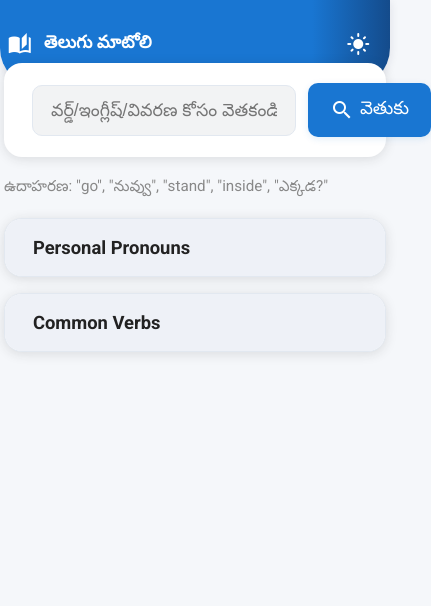
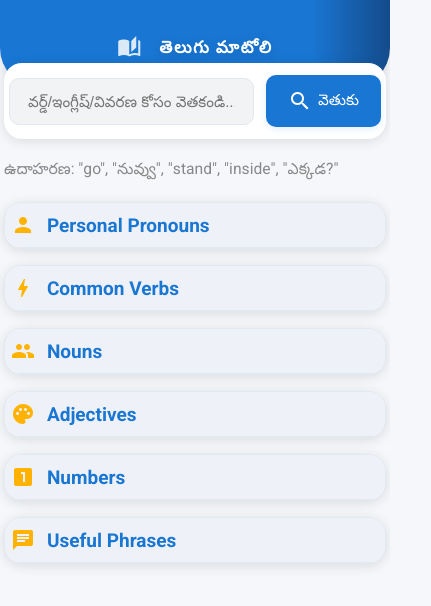
Before and after one commit to arjun939201/matelugutalli, a plain HTML site: page index.html in a window 390 px wide. Shown: the whole page, 431 px wide, since content can reach past the window. Drawn offline with Linux system fonts and the light colour scheme.

Commit message:
Update index.html

```diff
--- a/index.html
+++ b/index.html
@@ -3,7 +3,7 @@
 <head>
 <meta charset="UTF-8">
 <meta name="viewport" content="width=device-width, initial-scale=1.0">
-<title>తెలుగు మాటోలి - Vocabulary Master</title>
+<title>తెలుగు మాటోలి - Vocabulary Study</title>
 <link href="https://fonts.googleapis.com/css2?family=Roboto:wght@400;500;700&display=swap" rel="stylesheet">
 <link href="https://fonts.googleapis.com/icon?family=Material+Icons" rel="stylesheet">
 <style>
@@ -20,257 +20,153 @@
   --header-height: 88px;
   --table-border: #e2e8f0;
 }
-* { box-sizing: border-box; }
-body {
-  font-family: 'Roboto', Arial, sans-serif;
-  background: var(--background);
-  margin: 0;
-  padding: 0;
-  color: var(--text-main);
-}
-header {
-  width: 100%;
-  background: linear-gradient(90deg, #1976d2 80%, #144b8b 100%);
-  color: #fff;
-  padding: 24px 0 18px 0;
-  box-shadow: 0 2px 10px rgba(30,30,60,0.11);
-  border-bottom-left-radius: 40px;
-  border-bottom-right-radius: 40px;
-  display: flex;
-  align-items: center;
-  justify-content: space-between;
-  min-height: var(--header-height);
-  padding: 0 2vw;
-}
-header h1 {
-  font-size: 2em;
-  font-weight: 700;
-  margin: 0;
-}
-header .material-icons { font-size: 2.5em; vertical-align: middle; margin-right: 12px; }
-#modeToggle {
-  cursor: pointer;
-  font-size: 1.8em;
-}
-.container {
-  max-width: 900px;
-  margin: 0 auto;
-  padding: 0 2vw;
-}
-.search-card {
-  background: var(--surface);
-  box-shadow: var(--shadow);
-  border-radius: var(--card-radius);
-  margin: -25px auto var(--section-gap) auto;
-  padding: 20px 28px;
-  display: flex;
-  align-items: center;
-  gap: 12px;
-  position: relative;
-  z-index: 3;
-}
-.search-card input[type="text"] {
-  flex: 1;
-  padding: 14px 18px;
-  font-size: 1.1em;
-  border: 1px solid #e2e8f0;
-  border-radius: 10px;
-  background: #f2f3f4;
-  outline: none;
-  transition: border 0.18s;
-}
-.search-card input[type="text"]:focus {
-  border: 1.5px solid var(--primary);
-  background: #eaf3ff;
-}
-.search-card button {
-  background: var(--primary);
-  color: #fff;
-  border: none;
-  border-radius: 10px;
-  padding: 14px 22px;
-  font-size: 1.14em;
-  font-weight: 500;
-  cursor: pointer;
-  box-shadow: 0 2px 7px #1976d220;
-  transition: background 0.23s;
-  display: flex;
-  align-items: center;
-  gap: 6px;
-}
-.search-card button:hover { background: #125cab; }
-.search-hint { font-size: 0.95em; color: #888; margin-top: 4px; }
-
-.accordion { margin: var(--section-gap) 0; }
-.accordion-section { margin: 16px 0; border-radius: var(--card-radius); overflow: hidden; box-shadow: var(--shadow); border: 1px solid var(--table-border); background: var(--surface);}
-.accordion-header { padding: 18px 28px; cursor: pointer; font-size: 1.15em; font-weight: 600; display: flex; align-items: center; justify-content: space-between; background:#eef1f7; transition: background 0.2s; user-select: none;}
-.accordion-header.active { background: #dbeafc; }
-.accordion-content { padding: 0 0 22px 0; display: none; animation: fade-in 0.5s; }
-.accordion-content.active { display: block; }
-
-.vocab-card { background: #fff; padding: 16px; margin:12px 0; border-radius: 14px; box-shadow: var(--shadow); position: relative; transition: transform 0.18s; }
-.vocab-card:hover { transform: translateY(-2px); }
-.vocab-word { font-size: 1.25em; font-weight: 700; color: var(--primary);}
-.vocab-meaning { font-size: 1em; color: var(--text-light); margin-top: 4px;}
-.vocab-translit { font-style: italic; font-size:0.95em; color:#555; margin-top:2px;}
-.card-buttons { margin-top: 6px; display: flex; gap: 6px;}
-.sound-btn { background: var(--accent); color: #fff; border:none; border-radius:50%; width:34px; height:34px; display:flex; align-items:center; justify-content:center; cursor:pointer; box-shadow:0 2px 8px #ffb30033; transition:0.18s;}
-.sound-btn:hover { background:#ff8800; }
-.transliteration-btn { background: var(--primary); color:#fff; border:none; border-radius:8px; padding:4px 8px; font-size:0.9em; cursor:pointer; transition:0.18s;}
-.transliteration-btn:hover{background:#125cab;}
-.quiz-btn { background: var(--accent); color:#fff; border:none; border-radius:12px; padding:6px 12px; font-weight:600; cursor:pointer; transition:0.18s;}
-.quiz-btn:hover{background:#ff8800;}
-@keyframes fade-in { from{opacity:0;transform:translateY(20px);} to{opacity:1;transform:none;} }
-
-.popup { position:fixed; top:0; left:0; width:100%; height:100%; background:rgba(0,0,0,0.55); display:none; align-items:center; justify-content:center; z-index:9999;}
-.popup.active{display:flex;}
-.popup-content { background:#fff; padding:24px; border-radius:18px; max-width:400px; width:90%; text-align:center; box-shadow: var(--shadow);}
-.popup-content h2{margin-top:0;}
-.popup-content button{margin-top:14px;padding:8px 16px; border:none;border-radius:8px;background:var(--primary);color:#fff;font-weight:600; cursor:pointer;}
-.popup-content button:hover{background:#125cab;}
-
-.dark { background:#1e1e1e; color:#eee;}
-.dark .surface { background:#2b2b2b;}
-.dark .vocab-card { background:#2b2b2b; box-shadow: 0 2px 10px #00000055;}
-.dark .search-card { background:#2b2b2b; border:1px solid #444; }
-.dark .accordion-section { background:#2b2b2b; border:1px solid #444; }
-.dark .accordion-header { background:#3a3a3a; color:#fff; }
-.dark .accordion-header.active { background:#505050; }
-.dark .dropdown-content { background:#3a3a3a; color:#fff; }
-
-@media(max-width:700px){.container{padding:0 1vw;} header h1{font-size:1.4em;}}
-@media(max-width:500px){header h1{font-size:1.1em;} header .material-icons,#modeToggle{font-size:1.5em;} }
+*{box-sizing:border-box;}
+body{font-family:'Roboto', Arial, sans-serif;background:var(--background);margin:0;padding:0;color:var(--text-main);}
+header{width:100%;background:linear-gradient(90deg,#1976d2 80%,#144b8b 100%);color:#fff;padding:24px 0 18px 0;box-shadow:0 2px 10px rgba(30,30,60,0.11);border-bottom-left-radius:40px;border-bottom-right-radius:40px;display:flex;align-items:center;justify-content:center;min-height:var(--header-height);}
+header .material-icons{font-size:3em;margin-right:18px;opacity:0.85;}
+header h1{font-size:2.4em;font-weight:700;margin:0;text-shadow:0 2px 10px #144b8b44;letter-spacing:1.5px;line-height:1.1;}
+.container{max-width:900px;margin:0 auto;padding:0 2vw;}
+.search-card{background:var(--surface);box-shadow:var(--shadow);border-radius:var(--card-radius);margin:-25px auto var(--section-gap) auto;padding:20px 28px;display:flex;align-items:center;gap:12px;position:relative;z-index:3;}
+.search-card input[type="text"]{flex:1;padding:14px 18px;font-size:1.1em;border:1px solid #e2e8f0;border-radius:10px;background:#f2f3f4;outline:none;transition:border 0.18s;}
+.search-card input[type="text"]:focus{border:1.5px solid var(--primary);background:#eaf3ff;}
+.search-card button{background:var(--primary);color:#fff;border:none;border-radius:10px;padding:14px 22px;font-size:1.14em;font-weight:500;cursor:pointer;box-shadow:0 2px 7px #1976d220;transition:background 0.23s;display:flex;align-items:center;gap:6px;}
+.search-card button:hover{background:#125cab;}
+.search-hint{font-size:0.98em;color:#888;margin-top:4px;}
+.accordion{margin:var(--section-gap) 0;}
+.accordion-section{background:var(--surface);box-shadow:var(--shadow);border-radius:var(--card-radius);margin:16px 0;overflow:hidden;transition:box-shadow 0.2s;border:1px solid var(--table-border);}
+.accordion-header{display:flex;align-items:center;gap:12px;padding:18px 28px;cursor:pointer;font-size:1.19em;font-weight:600;color:var(--primary);background:#eef1f7;border-bottom:1px solid #e2e8f0;transition:background 0.2s;user-select:none;}
+.accordion-header .material-icons{color:var(--accent);}
+.accordion-header.active{background:#dbeafc;}
+.accordion-content{padding:0 0 22px 0;display:none;animation:fade-in 0.5s;}
+.accordion-content.active{display:block;}
+.vocab-table{width:100%;border-collapse:collapse;margin:0;}
+.vocab-table th,.vocab-table td{padding:11px 18px;text-align:left;border-bottom:1px solid var(--table-border);}
+.vocab-table th{background:#f6f7fa;font-weight:500;color:#1976d2;font-size:1.07em;letter-spacing:0.5px;}
+.vocab-table td.word-col{font-size:1.17em;font-weight:600;color:var(--text-main);min-width:80px;}
+.vocab-table td.info-col{font-size:1em;color:var(--text-light);font-style:italic;}
+.vocab-table td.eng-col{color:var(--text-light);font-size:1em;}
+.sound-btn{background:var(--accent);color:#fff;border:none;border-radius:50%;width:34px;height:34px;font-size:1.18em;cursor:pointer;box-shadow:0 2px 8px #ffb30033;display:flex;align-items:center;justify-content:center;transition:background 0.18s;}
+.sound-btn:hover{background:#ff8800;}
+.dropdown-content{background:#f6f7fa;padding:10px 20px;font-size:0.98em;color:#333;border-bottom:1px solid #e2e8f0;display:none;animation:fade-in 0.3s;}
+.dropdown-content.active{display:table-row;}
+.dropdown-toggle{background:#eee;border:none;cursor:pointer;font-size:1em;color:var(--primary);}
+.pronunciation{font-style:italic;color:#1976d2;}
+.example{color:#222;}
+.transliteration-btn{background:var(--accent);color:#fff;border:none;border-radius:8px;padding:4px 10px;font-size:0.98em;cursor:pointer;margin-left:6px;transition:background 0.18s;vertical-align:middle;display:inline-flex;align-items:center;}
+.transliteration-btn:hover{background:#ff8800;}
+@keyframes fade-in{from{opacity:0;transform:translateY(20px);}to{opacity:1;transform:none;}}
+/* Voice Popup */
+#voicePopup{display:none;position:fixed;top:0;left:0;width:100%;height:100%;background:rgba(0,0,0,0.6);align-items:center;justify-content:center;z-index:999;}
+#voicePopup .popup-content{background:var(--surface);padding:30px;border-radius:20px;max-width:400px;width:90%;text-align:center;box-shadow:var(--shadow);}
+#voicePopup button.close-popup{margin-top:20px;background:#ff5252;color:#fff;border:none;padding:10px 18px;border-radius:10px;cursor:pointer;font-weight:600;transition:background 0.2s;}
+#voicePopup button.close-popup:hover{background:#d43f3f;}
+@media(max-width:700px){.container{padding:0 1vw;}.accordion-header,.vocab-table th,.vocab-table td{padding:10px 6px;}.search-card{padding:12px 5px;}}
+@media(max-width:500px){header .material-icons{font-size:1.5em;}header h1{font-size:1.05em;}.search-card button,.search-card input[type="text"]{font-size:0.95em;}}
 </style>
 </head>
 <body>
 <header>
-  <div style="display:flex; align-items:center;"><span class="material-icons">auto_stories</span><h1>తెలుగు మాటోలి</h1></div>
-  <span class="material-icons" id="modeToggle" title="Toggle Dark/Light Mode">light_mode</span>
+  <span class="material-icons">auto_stories</span>
+  <h1>తెలుగు మాటోలి</h1>
 </header>
 <div class="container">
   <div class="search-card">
     <input type="text" id="searchInput" placeholder="వర్డ్/ఇంగ్లీష్/వివరణ కోసం వెతకండి...">
-    <button onclick="searchWord()"><span class="material-icons">search</span> వెతుకు</button>
+    <button onclick="searchWord()"><span class="material-icons" style="vertical-align:middle;">search</span> వెతుకు</button>
   </div>
   <div class="search-hint">ఉదాహరణ: "go", "నువ్వు", "stand", "inside", "ఎక్కడ?"</div>
+  <div class="accordion-section" id="searchSection" style="display:none;">
+    <div class="accordion-header active">
+      <span class="material-icons">search</span> ఫలితాలు
+    </div>
+    <div class="accordion-content active" id="searchResult">ఇంకా వెతకలేదు.</div>
+  </div>
 
-  <div class="accordion" id="vocabAccordion"></div>
+  <div class="accordion">
+    <!-- Cards will be rendered here dynamically -->
+    <div class="accordion-section">
+      <div class="accordion-header" onclick="toggleAccordion(this)">
+        <span class="material-icons">person</span> Personal Pronouns
+      </div>
+      <div class="accordion-content" id="pronounsTable"></div>
+    </div>
+    <div class="accordion-section">
+      <div class="accordion-header" onclick="toggleAccordion(this)">
+        <span class="material-icons">bolt</span> Common Verbs
+      </div>
+      <div class="accordion-content" id="verbsTable"></div>
+    </div>
+    <div class="accordion-section">
+      <div class="accordion-header" onclick="toggleAccordion(this)">
+        <span class="material-icons">people</span> Nouns
+      </div>
+      <div class="accordion-content" id="nounsTable"></div>
+    </div>
+    <div class="accordion-section">
+      <div class="accordion-header" onclick="toggleAccordion(this)">
+        <span class="material-icons">palette</span> Adjectives
+      </div>
+      <div class="accordion-content" id="adjectivesTable"></div>
+    </div>
+    <div class="accordion-section">
+      <div class="accordion-header" onclick="toggleAccordion(this)">
+        <span class="material-icons">looks_one</span> Numbers
+      </div>
+      <div class="accordion-content" id="numbersTable"></div>
+    </div>
+    <div class="accordion-section">
+      <div class="accordion-header" onclick="toggleAccordion(this)">
+        <span class="material-icons">chat</span> Useful Phrases
+      </div>
+      <div class="accordion-content" id="phrasesTable"></div>
+    </div>
+  </div>
 </div>
 
-<div class="popup" id="voiceTestPopup">
+<!-- Voice Test Popup -->
+<div id="voicePopup">
   <div class="popup-content">
-    <h2>Voice Test</h2>
-    <p id="voiceWordDisplay" style="font-weight:700;font-size:1.3em;"></p>
-    <p>Click microphone and say the word.</p>
-    <button onclick="startVoiceTest()">🎤 Start</button>
-    <p id="voiceTestResult"></p>
-    <button onclick="closeVoicePopup()">Close</button>
+    <h3>Voice Test</h3>
+    <p id="voiceWord">Word: </p>
+    <button onclick="startVoiceTest()">Speak Now</button>
+    <button class="close-popup" onclick="closeVoicePopup()">Close</button>
+    <p id="voiceResult" style="margin-top:10px;font-weight:600;"></p>
   </div>
 </div>
 
 <script>
-// DATA
-const vocabData = {
-  "Personal Pronouns":[
-    {word:"నేను", equivalent:"I", meaning:"nēnu", example:"నేను పుస్తకం చదువుతున్నాను.", pronunciation:"neːnu"},
-    {word:"మేము", equivalent:"We (exclusive)", meaning:"mēmu", example:"మేము బయటికి వెళ్ళాము.", pronunciation:"meːmu"},
-    {word:"మనము", equivalent:"We (inclusive)", meaning:"manamu", example:"మనము కలిసి పని చేద్దాం.", pronunciation:"manamu"},
-    {word:"నువ్వు", equivalent:"You (informal)", meaning:"nuvvu", example:"నువ్వు బాగా ఆడావు.", pronunciation:"nuvvu"},
-    {word:"మీరు", equivalent:"You (formal/plural)", meaning:"meeru", example:"మీరు ఎలా ఉన్నారు?", pronunciation:"miːru"}
-  ],
-  "Common Verbs":[
-    {word:"చేయు", equivalent:"do/make", meaning:"cheyyu", example:"నువ్వు పని చేయు.", pronunciation:"tʃeɪyu"},
-    {word:"వెళ్ళు", equivalent:"go", meaning:"veḷḷu", example:"వెళ్ళు ఇంటికి.", pronunciation:"veɭɭu"},
-    {word:"రా", equivalent:"come", meaning:"rā", example:"ఇక్కడ రా.", pronunciation:"raː"},
-    {word:"తిను", equivalent:"eat", meaning:"tinu", example:"పండ్లు తిను.", pronunciation:"tinu"},
-    {word:"చూడు", equivalent:"see/look", meaning:"chūḍu", example:"చిత్రాన్ని చూడు.", pronunciation:"tʃuːɖu"}
-  ]
+// Accordion toggle
+function toggleAccordion(header) {
+  document.querySelectorAll('.accordion-header').forEach(h => {if(h!==header) h.classList.remove('active');});
+  document.querySelectorAll('.accordion-content').forEach(c => {if(c.previousElementSibling!==header) c.classList.remove('active');});
+  header.classList.toggle('active');
+  let content = header.nextElementSibling;
+  content.classList.toggle('active');
 }
 
-// UTILITIES
-function playSound(text, lang='te-IN', rate=0.93){
-  if('speechSynthesis' in window){
-    var msg=new SpeechSynthesisUtterance(text);
-    msg.lang=lang; msg.rate=rate; window.speechSynthesis.speak(msg);
-  }else alert("Speech not supported in this browser.");
-}
-function playTransliterationSound(text){ playSound(text,'en-US',0.95); }
+// Sound function
+function playSound(text, lang='te-IN', rate=0.93){if('speechSynthesis'in window){var msg=new SpeechSynthesisUtterance();msg.text=text;msg.lang=lang;msg.rate=rate;window.speechSynthesis.speak(msg);}else{alert("Speech not supported.");}}
+function playTransliterationSound(text, langHint='en-US', rate=0.97){if('speechSynthesis'in window){var msg=new SpeechSynthesisUtterance();msg.text=text;msg.lang=langHint;msg.rate=rate;window.speechSynthesis.speak(msg);}else{alert("Speech not supported.");}}
 
-// ACCORDION & CARDS
-function renderAccordion(){
-  const container=document.getElementById('vocabAccordion');
-  container.innerHTML='';
-  Object.keys(vocabData).forEach(section=>{
-    const sec=document.createElement('div'); sec.className='accordion-section';
-    const header=document.createElement('div'); header.className='accordion-header'; header.innerHTML=`<span>${section}</span>`;
-    header.onclick=()=>{header.classList.toggle('active');content.classList.toggle('active');};
-    const content=document.createElement('div'); content.className='accordion-content';
-    vocabData[section].forEach((item,idx)=>{
-      const card=document.createElement('div'); card.className='vocab-card';
-      card.innerHTML=`<div class="vocab-word">${item.word}</div>
-        <div class="vocab-meaning">${item.equivalent}</div>
-        <div class="vocab-translit">Transliteration: ${item.meaning}</div>
-        <div class="vocab-translit"><b>Example:</b> ${item.example}</div>
-        <div class="card-buttons">
-          <button class="sound-btn" onclick="playSound('${item.word}')"><span class="material-icons">volume_up</span></button>
-          <button class="transliteration-btn" onclick="playTransliterationSound('${item.meaning}')">Translit</button>
-          <button class="quiz-btn" onclick="openVoicePopup('${item.word}')">Voice Test</button>
-        </div>`;
-      content.appendChild(card);
-    });
-    sec.appendChild(header); sec.appendChild(content); container.appendChild(sec);
-  });
-}
-renderAccordion();
+// Dropdown toggle
+function toggleDropdown(idx,target){document.getElementById(`${target}-dropdown-${idx}`).classList.toggle('active');}
 
-// SEARCH
-function searchWord(){
-  const query=document.getElementById("searchInput").value.toLowerCase();
-  if(!query)return alert("ఏదైనా వ్రాయండి...");
-  let results=[];
-  Object.values(vocabData).forEach(arr=>{
-    results.push(...arr.filter(e=>e.word.toLowerCase().includes(query)||e.meaning.toLowerCase().includes(query)||e.equivalent.toLowerCase().includes(query)));
-  });
-  if(results.length>0){
-    const container=document.getElementById('vocabAccordion'); container.innerHTML='';
-    results.forEach((item,idx)=>{
-      const card=document.createElement('div'); card.className='vocab-card';
-      card.innerHTML=`<div class="vocab-word">${item.word}</div>
-        <div class="vocab-meaning">${item.equivalent}</div>
-        <div class="vocab-translit">Transliteration: ${item.meaning}</div>
-        <div class="vocab-translit"><b>Example:</b> ${item.example}</div>
-        <div class="card-buttons">
-          <button class="sound-btn" onclick="playSound('${item.word}')"><span class="material-icons">volume_up</span></button>
-          <button class="transliteration-btn" onclick="playTransliterationSound('${item.meaning}')">Translit</button>
-          <button class="quiz-btn" onclick="openVoicePopup('${item.word}')">Voice Test</button>
-        </div>`;
-      container.appendChild(card);
-    });
-  }else alert("❌ ఈ పదం దొరకలేదు.");
-}
-
-// VOICE TEST
-let currentVoiceWord='';
-function openVoicePopup(word){currentVoiceWord=word;document.getElementById('voiceWordDisplay').innerText=word;document.getElementById('voiceTestResult').innerText=''; document.getElementById('voiceTestPopup').classList.add('active');}
-function closeVoicePopup(){document.getElementById('voiceTestPopup').classList.remove('active');}
+// Voice popup
+let currentVoiceWord="";
+function openVoicePopup(word){currentVoiceWord=word;document.getElementById('voiceWord').innerText='Word: '+word;document.getElementById('voiceResult').innerText='';document.getElementById('voicePopup').style.display='flex';}
+function closeVoicePopup(){document.getElementById('voicePopup').style.display='none';}
 function startVoiceTest(){
-  if(!('webkitSpeechRecognition' in window)) return alert('Voice recognition not supported!');
-  const recognition=new webkitSpeechRecognition();
+  if(!('webkitSpeechRecognition'in window||'SpeechRecognition'in window)){alert('Voice recognition not supported.');return;}
+  let recognition= new (window.SpeechRecognition||window.webkitSpeechRecognition)();
   recognition.lang='te-IN'; recognition.interimResults=false; recognition.maxAlternatives=1;
   recognition.start();
   recognition.onresult=function(event){
-    const spoken=event.results[0][0].transcript;
-    const score=(spoken.trim()===currentVoiceWord)?'✅ Correct!':'❌ Try Again. You said: '+spoken;
-    document.getElementById('voiceTestResult').innerText=score;
-  }
+    let spoken=event.results[0][0].transcript.trim();
+    if(spoken===currentVoiceWord){document.getElementById('voiceResult').innerText='✅ Perfect!';}else{document.getElementById('voiceResult').innerText='❌ You said: '+spoken;}}
+  recognition.onerror=function(e){document.getElementById('voiceResult').innerText='Error: '+e.error;}
 }
 
-// DARK/LIGHT MODE
-const body=document.body;
-document.getElementById('modeToggle').onclick=()=>{
-  body.classList.toggle('dark');
-  document.getElementById('modeToggle').innerText=body.classList.contains('dark')?'dark_mode':'light_mode';
-}
-</script>
-</body>
-</html>
+// Example content data
+const personalPronouns=[{word:"నేను",equivalent:"I",meaning:"nēnu",example:"నేను పుస్తకం చదువుతున్నాను.",pronunciation:"neːnu"},{word:"మేము",equivalent:"We",meaning:"mēmu",example:"మేము బయటికి వెళ్ళాము.",pronunciation:"meːmu"}];
+const verbs=[{word:"చేయు",equivalent:"do",meaning:"cheyyu",example:"నువ్వు పని చేయు.",pronunciation:"tʃeɪyu"},{word:"వెళ్ళు",equivalent:"go",meaning:"veḷḷu",example:"వెళ్ళు ఇంటికి.",pronunciation:"veɭɭu"}];
+const nouns=[{word:"పుస్తకం",equivalent:"Book",meaning:"pustakam",example:"నేను పుస్తకం చదువుతున్నాను.",pronunciation:"pustakam"},{word:"పెద్దవాడు",equivalent:"Elder",meaning:"pedda vaadu",example:"
```
